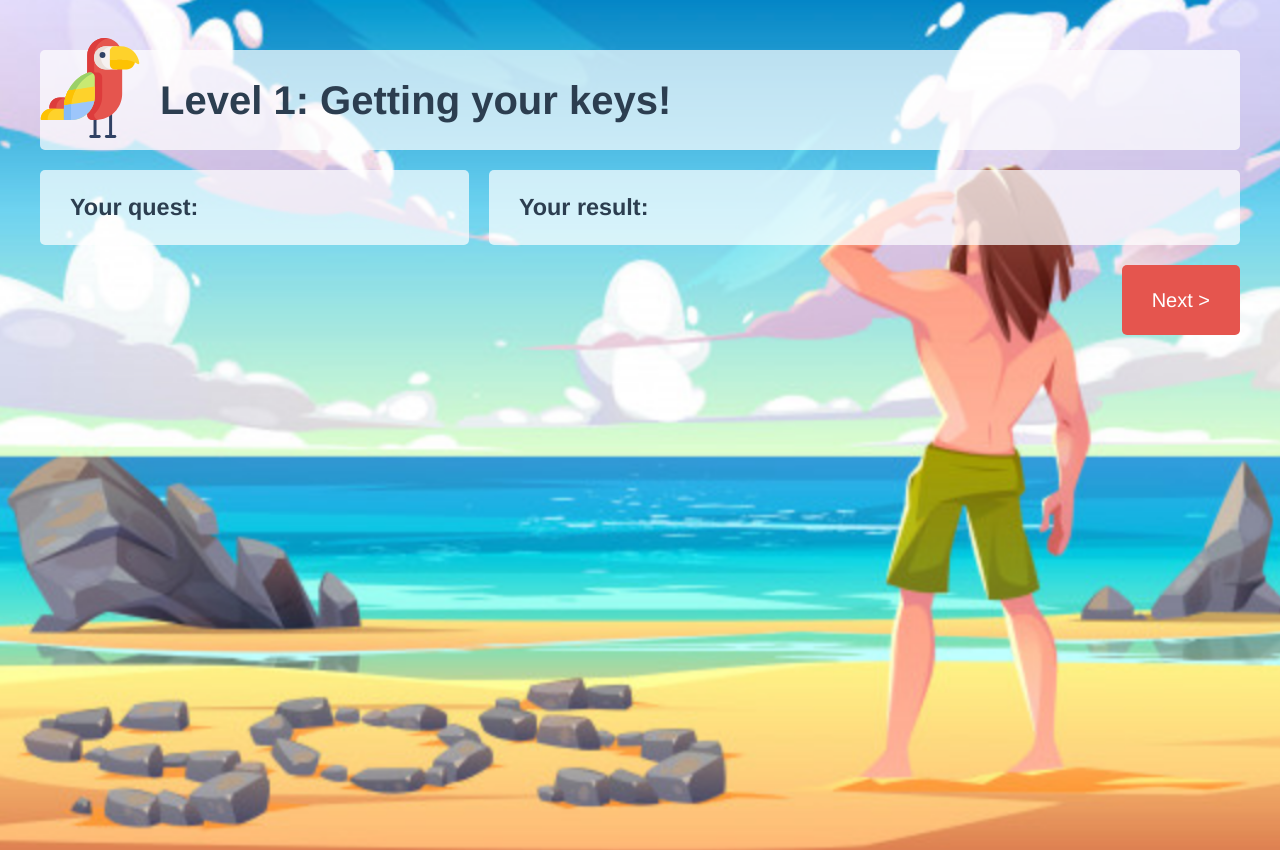
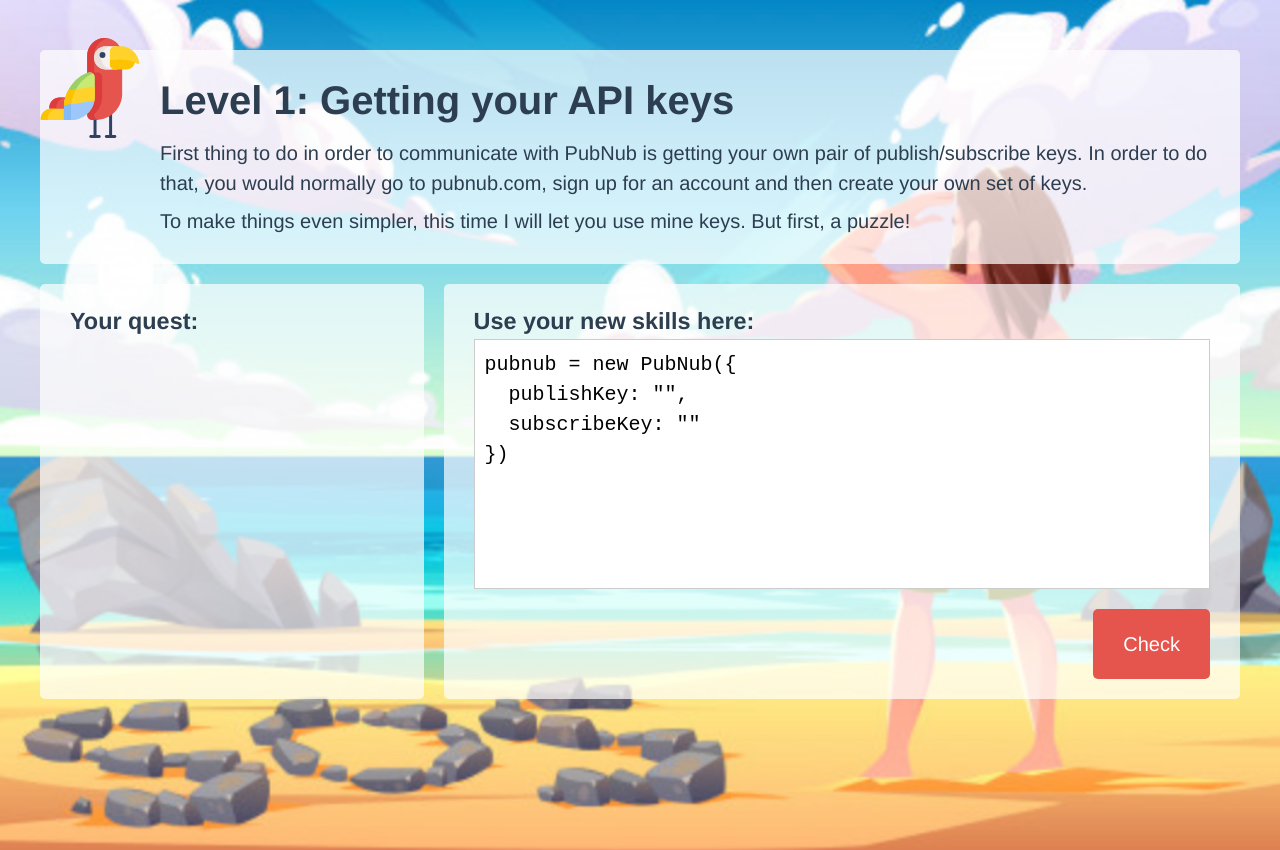
Before and after one commit to Salet/pubnub-island, a Vue app: page / in a window 1280 px wide. Both pictures are taken after a click on the button "Next >". Built offline with nearby package versions, Linux system fonts and the light colour scheme.

Commit message:
feat: working code input/validator

```diff
--- a/package.json
+++ b/package.json
@@ -9,6 +9,7 @@
   },
   "dependencies": {
     "core-js": "^3.6.5",
+    "pubnub": "^4.29.7",
     "vue": "^2.6.11"
   },
   "devDependencies": {
--- a/public/index.html
+++ b/public/index.html
@@ -1,15 +1,19 @@
 <!DOCTYPE html>
 <html lang="en">
   <head>
-    <meta charset="utf-8">
-    <meta http-equiv="X-UA-Compatible" content="IE=edge">
-    <meta name="viewport" content="width=device-width,initial-scale=1.0">
-    <link rel="icon" href="<%= BASE_URL %>favicon.ico">
+    <meta charset="utf-8" />
+    <meta http-equiv="X-UA-Compatible" content="IE=edge" />
+    <meta name="viewport" content="width=device-width,initial-scale=1.0" />
+    <link rel="icon" href="<%= BASE_URL %>favicon.ico" />
     <title><%= htmlWebpackPlugin.options.title %></title>
   </head>
   <body>
     <noscript>
-      <strong>We're sorry but <%= htmlWebpackPlugin.options.title %> doesn't work properly without JavaScript enabled. Please enable it to continue.</strong>
+      <strong
+        >We're sorry but <%= htmlWebpackPlugin.options.title %> doesn't work
+        properly without JavaScript enabled. Please enable it to
+        continue.</strong
+      >
     </noscript>
     <div id="app"></div>
     <!-- built files will be auto injected -->
--- a/src/App.vue
+++ b/src/App.vue
@@ -1,16 +1,15 @@
 <template>
   <div id="app">
     <main>
-      <Header
-        :title="levels[currentLevel].title"
-        :description="levels[currentLevel].description"
-      />
-      <!-- <section v-if="levels[currentLevel].puzzle"> -->
-      <section>
+      <Header :title="level.title" :description="level.description" />
+      <section v-if="level.validator">
         <Puzzle />
-        <Answer />
+        <Validator
+          :initialScript="level.validator.initialScript"
+          :testHandler="level.validator.testHandler"
+        />
       </section>
-      <button @click="currentLevel++">Next ></button>
+      <button v-if="canProgress" @click="nextLevel">Next ></button>
     </main>
   </div>
 </template>
@@ -18,29 +17,69 @@
 <script>
   import Header from "./components/Header.vue";
   import Puzzle from "./components/Puzzle.vue";
-  import Answer from "./components/Answer.vue";
+  import Validator from "./components/Validator.vue";
 
   export default {
     name: "App",
     components: {
       Header,
       Puzzle,
-      Answer,
+      Validator,
+    },
+    methods: {
+      nextLevel: function() {
+        this.currentLevel++;
+        this.canProgress = false;
+      },
+      handleResult: function(value) {
+        value ? this.nextLevel() : alert("Sorry! That's a wrong answer");
+      },
+    },
+    computed: {
+      level: function() {
+        return this.levels[this.currentLevel];
+      },
     },
     data: function() {
       return {
         currentLevel: 0,
+        canProgress: true,
         levels: [
           {
             title: "Welcome to PubNub Island!",
-            description: `Hello. It looks like you landed on a deserted island of cross-device communication. Traditionally, one of the ways to signal your need of help would be through smoke signals.
-
-              Fortunately, nowadays there's a system that might help more easily and with better results: PubNub!
-
-              Lets quickly learn how to communicate with other people and devices through the use of PubNub.`,
+            description: `<p>Hello. It looks like you landed on a deserted island of cross-device communication.
+              Traditionally, one of the ways to signal your need of help would be through smoke signals.</p>
+              <p>Fortunately, nowadays there's a system that might help more easily and with better results: PubNub!</p>
+              <p>If you help me to solve some puzzles, I will teach you how to communicate with other people and devices
+              through the use of PubNub. This way, someone will receive your message almost immediately and come by to help you!
+              </p><p>At least I think they will...</p>`,
           },
           {
-            title: "Level 1: Getting your keys!",
+            title: "Level 1: Getting your API keys",
+            description: `<p>First thing to do in order to communicate with PubNub is getting your own pair of
+            publish/subscribe keys. In order to do that, you would normally go to pubnub.com, sign up for an account and then
+            create your own set of keys.</p><p>To make things even simpler, this time I will let you use mine keys.
+            But first, a puzzle!`,
+            validator: {
+              initialScript: `pubnub = new PubNub({\n  publishKey: "",\n  subscribeKey: ""\n})`,
+              testHandler: (script) => {
+                window.PubNub = function(obj) {
+                  this.publishKey = obj.publishKey;
+                  this.subscribeKey = obj.subscribeKey;
+                };
+                window.pubnub = {};
+
+                eval(script);
+
+                const result =
+                  window.pubnub.publishKey === "demo" &&
+                  window.pubnub.subscribeKey === "demo";
+                this.handleResult(result);
+              },
+            },
+          },
+          {
+            title: "Level 2: Subscribing to events",
           },
         ],
       };
@@ -49,17 +88,10 @@
 </script>
 
 <style>
-  /* Box sizing rules */
   *,
   *::before,
   *::after {
     box-sizing: border-box;
-  }
-
-  /* Remove default padding */
-  ul[class],
-  ol[class] {
-    padding: 0;
   }
 
   /* Remove default margin */
@@ -68,7 +100,6 @@
   h2,
   h3,
   h4,
-  p,
   ul[class],
   ol[class],
   li,
@@ -78,6 +109,11 @@
   dl,
   dd {
     margin: 0;
+  }
+
+  p {
+    margin-top: 0.5rem;
+    margin-bottom: 0.5rem;
   }
 
   body {
@@ -92,15 +128,6 @@
     font-size: 20px;
   }
 
-  ul[class],
-  ol[class] {
-    list-style: none;
-  }
-
-  img {
-    max-width: 100%;
-  }
-
   input,
   button,
   textarea,
@@ -113,7 +140,7 @@
     -webkit-font-smoothing: antialiased;
     -moz-osx-font-smoothing: grayscale;
     color: #2c3e50;
-    height: 100vh;
+    min-height: 100vh;
     text-align: center;
   }
 
--- a/src/components/Answer.vue
+++ /dev/null
@@ -1,20 +0,0 @@
-<template>
-  <div class="box">
-    <h3>Your result:</h3>
-  </div>
-</template>
-
-<script>
-  export default {
-    name: "Answer",
-    props: {
-      msg: String,
-    },
-  };
-</script>
-
-<style scoped>
-  .box {
-    flex-grow: 7;
-  }
-</style>
--- a/src/components/Header.vue
+++ b/src/components/Header.vue
@@ -2,7 +2,7 @@
   <div class="box">
     <img src="@/assets/parrot.svg" />
     <h1>{{ title }}</h1>
-    <p>{{ description }}</p>
+    <div v-html="description"></div>
   </div>
 </template>
 
@@ -36,8 +36,4 @@
     display: inline;
     vertical-align: center;
   }
-
-  p {
-    white-space: pre-line;
-  }
 </style>
--- /dev/null
+++ b/src/components/Validator.vue
@@ -0,0 +1,38 @@
+<template>
+  <div class="box">
+    <h3>Use your new skills here:</h3>
+    <textarea v-model="value"></textarea>
+    <button @click="testHandler(value)">Check</button>
+  </div>
+</template>
+
+<script>
+  export default {
+    name: "Validator",
+    props: {
+      initialScript: String,
+      testHandler: Function,
+    },
+    data: function() {
+      return {
+        value: this.initialScript,
+      };
+    },
+  };
+</script>
+
+<style scoped>
+  .box {
+    flex-grow: 7;
+  }
+
+  textarea {
+    font-family: "Courier New", Courier, monospace;
+    display: block;
+    width: 100%;
+    height: 250px;
+    padding: 10px;
+    resize: none;
+    border-color: #ccc;
+  }
+</style>
```
Also changed, not shown: src/main.js (+5 -5 lines), 1 other file (tests, documents, lock files or other folders).
